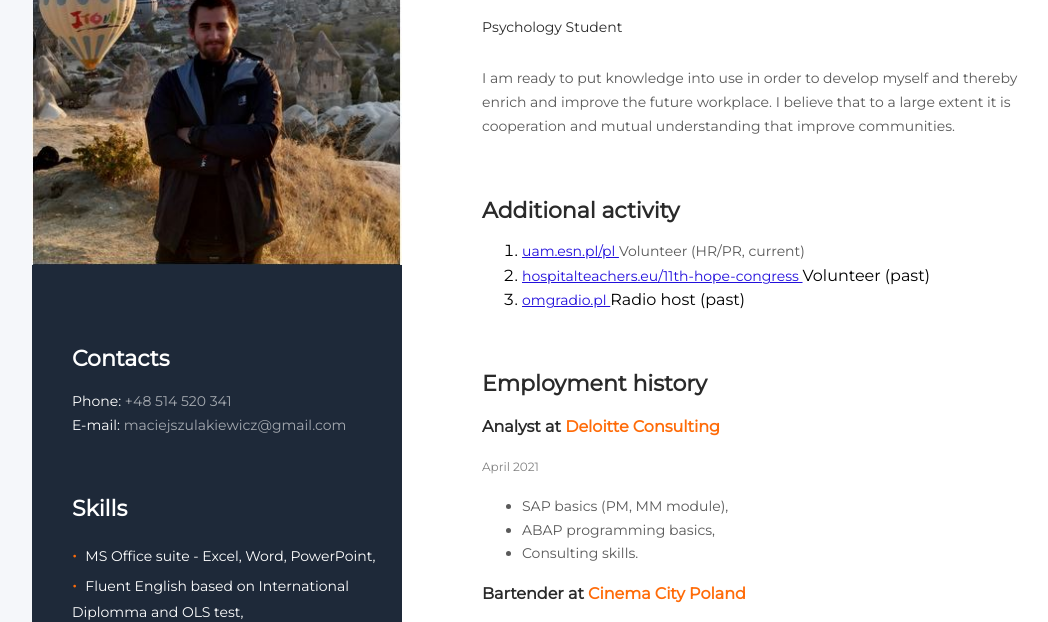
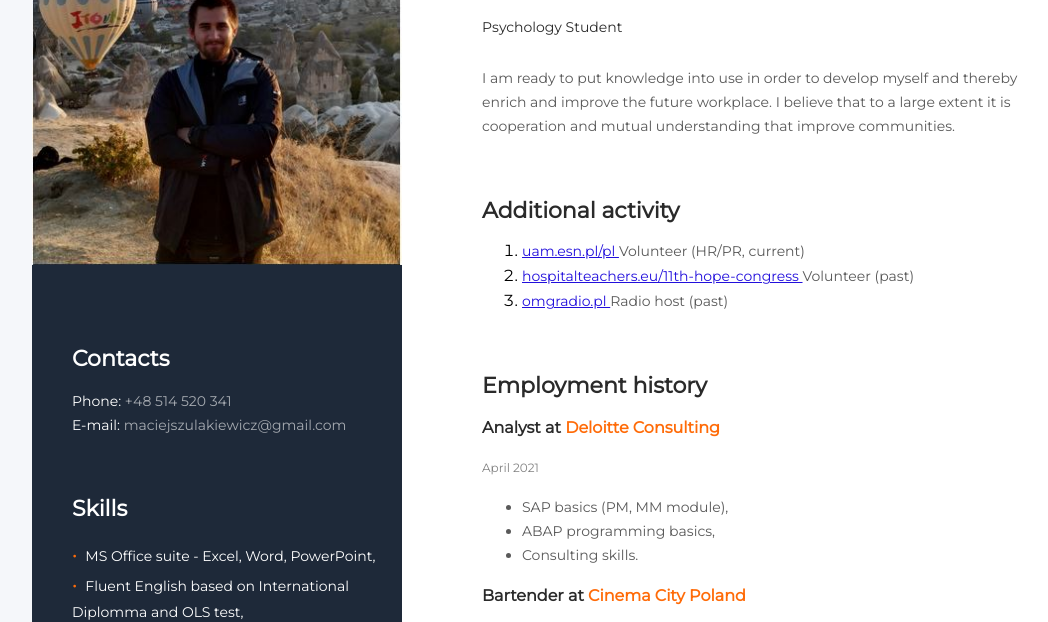
Before and after one commit to niezgorszynick/Resume, a plain HTML site: page index.html in a window 1280 px wide. Shown: the part 179-801 px from the top of the page, without its empty margins (16-1064 px from the left). Drawn offline with nearby package versions, Linux system fonts and the light colour scheme.

Commit message:
Update index.html

```diff
--- a/index.html
+++ b/index.html
@@ -96,13 +96,13 @@
               <a href="https://www.hospitalteachers.eu/11th-hope-congress" class="projects-link">
                 hospitalteachers.eu/11th-hope-congress
               </a>
-		     Volunteer (past)
+		    <span class="experience-item">Volunteer (past)</span>
             </li>
             <li>
               <a href="http://omgradio.pl/" class="projects-link">
                 omgradio.pl
               </a>
-		     Radio host (past)
+		    <span class="experience-item">Radio host (past)</span>
             </li>
           </ol>
         </section>
```
